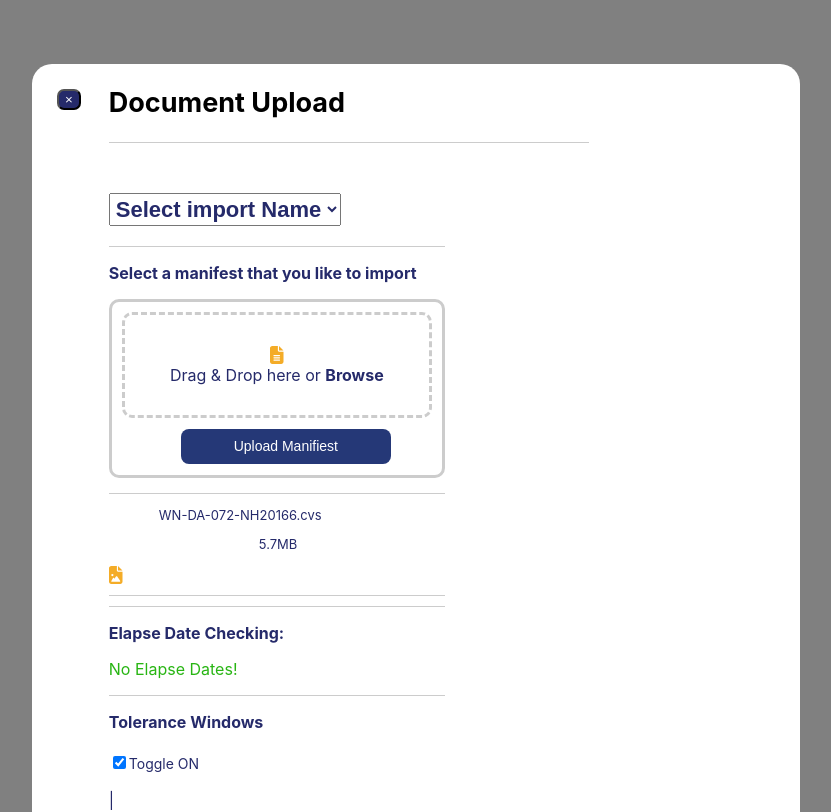
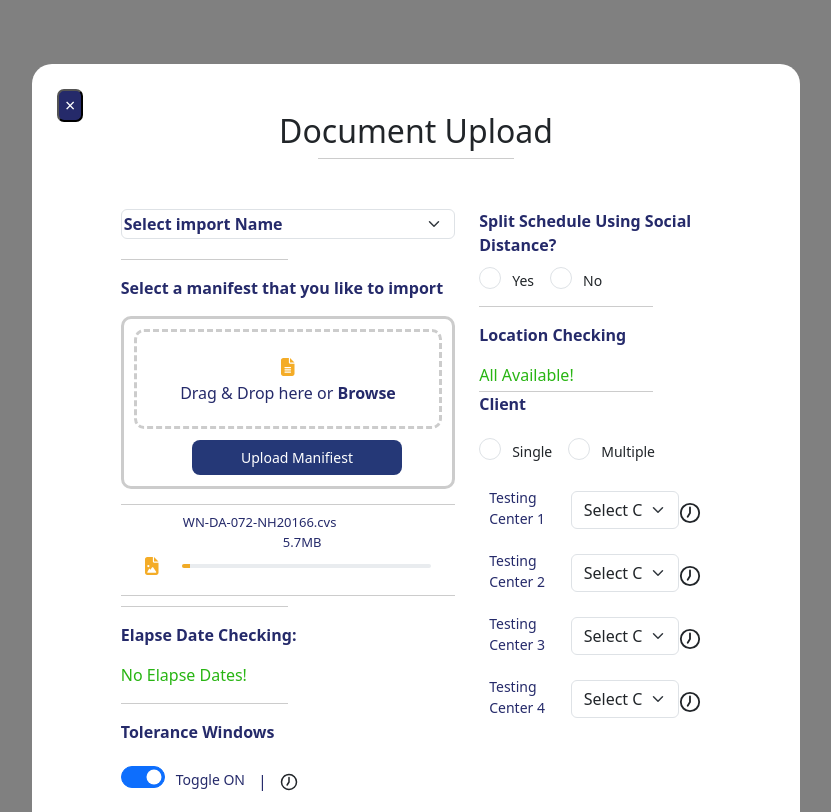
Before and after one commit to ProgramadorAlien/up-file, a React (Create React App) app: page / in a window 1280 px wide. Shown: the top 812 px of the page, without its empty margins (224-1055 px from the left). Built offline with nearby package versions, Linux system fonts and the light colour scheme.

Commit message:
Modified Css selector

```diff
--- a/src/App.css
+++ b/src/App.css
@@ -1,8 +1,11 @@
-body {
-  background-color: gray;
+
+html body {
+  background-color: gray !important;
   margin: 0;
   height: 100vh;
 }
+
+
 
 .form-content {
   display: flex;
--- a/src/Components/DragDrop.js
+++ b/src/Components/DragDrop.js
@@ -1,6 +1,6 @@
 import React, { useState, useRef } from 'react';
 import '../DragDrop.css';
-import { FcGallery } from "react-icons/fc";
+//import { FcGallery } from "react-icons/fc";
 import { FontAwesomeIcon } from '@fortawesome/react-fontawesome';
 import { faFileAlt, faFileImage  } from '@fortawesome/free-solid-svg-icons';
 
@@ -60,7 +60,7 @@ function DragDrop() {
 
             </div>
 
-            <div class="mb-2" style={{ borderTop: '1px solid #ccc', marginTop: '5px' }}></div>
+            <div className="mb-2" style={{ borderTop: '1px solid #ccc', marginTop: '5px' }}></div>
 
             <div className="container">
                 <div className="row justify-content-center"> {/* Centering the content */}
@@ -92,9 +92,9 @@ function DragDrop() {
             </div>
             </div>
 
-            <div class="mt-3" style={{ borderTop: '1px solid #ccc', marginTop: '5px' }}></div>
+            <div className="mt-3" style={{ borderTop: '1px solid #ccc', marginTop: '5px' }}></div>
         </div>
     );
 }
 
-export default DragDrop
+export default DragDrop;
--- a/src/Components/FormU.js
+++ b/src/Components/FormU.js
@@ -1,8 +1,8 @@
 import React, { useState } from 'react';
-import { FontAwesomeIcon } from '@fortawesome/react-fontawesome';
-import { faToggleOn } from '@fortawesome/free-solid-svg-icons';
+//import { FontAwesomeIcon } from '@fortawesome/react-fontawesome';
+//import { faToggleOn } from '@fortawesome/free-solid-svg-icons';
 import { LuClock7 } from "react-icons/lu";
-import { faClock } from '@fortawesome/free-solid-svg-icons';
+//import { faClock } from '@fortawesome/free-solid-svg-icons';
 import DragDrop from './DragDrop';
 import Toggle from './Toggle';
 
@@ -67,17 +67,17 @@ function FormU() {
             <option value="name3">Name 3</option>
           </select>
           <div className='col-lg-6' style={{ borderTop: '1px solid #ccc', marginTop: '20px' }}></div>
-            <div class="mt-3"><p className="blueText"><b>Select a manifest that you like to import</b></p></div>
+          <div className="mt-3"><p className="blueText"><b>Select a manifest that you like to import</b></p></div>
           <div>
             <DragDrop /> {/* Componente DragDrop */}
           </div>
 
           <div className='col-lg-6' style={{ borderTop: '1px solid #ccc', marginTop: '10px' }}></div>
-            <div><p class="mt-3"><b>Elapse Date Checking:</b></p>
-              <p class="mt-2">No Elapse Dates!</p>
+          <div><p className="mt-3"><b>Elapse Date Checking:</b></p>
+            <p className="mt-2">No Elapse Dates!</p>
           </div>
           <div className='col-lg-6' style={{ borderTop: '1px solid #ccc', marginTop: '10px' }}></div>
-            <div class="mt-3"><p className="blueText"><b>Tolerance Windows</b></p></div>
+          <div className="mt-3"><p className="blueText"><b>Tolerance Windows</b></p></div>
 
           <div className="row justify-content-left" style={{ marginTop: '8px'}}>
             <div className="col-md-auto" style={{ marginRight: '0px', paddingRight: '1px' }}>
@@ -96,7 +96,7 @@ function FormU() {
           </div>
         </div>
         <div className="col-lg-5">
-            <p class="mt-0 mb-1"><b>Split Schedule Using Social Distance?</b></p>
+          <p className="mt-0 mb-1"><b>Split Schedule Using Social Distance?</b></p>
           <div className="form-check form-check-inline" style={{ marginTop: '0px' }}>
             <input
               className="form-check-input"
@@ -127,8 +127,8 @@ function FormU() {
             <div style={{ marginTop: '10px' }}></div>
           </div>
           <div className='col-lg-9' style={{ borderTop: '1px solid #ccc', marginTop: '0px' }}></div>
-            <div><p class="mt-3"><b>Location Checking</b></p>
-              <p class="mt-2 mb-1">All Available!</p>
+          <div><p className="mt-3"><b>Location Checking</b></p>
+            <p className="mt-2 mb-1">All Available!</p>
           </div>
           <div className='col-lg-9' style={{ borderTop: '1px solid #ccc', marginTop: '0px' }}></div>
 
@@ -267,4 +267,4 @@ function FormU() {
   )
 };
 
-export default FormU
+export default FormU;
--- a/src/index.js
+++ b/src/index.js
@@ -2,6 +2,7 @@ import React from 'react';
 import ReactDOM from 'react-dom/client';
 import './index.css';
 import App from './App';
+import '../node_modules/bootstrap/dist/css/bootstrap.min.css';
 import reportWebVitals from './reportWebVitals';
 
 const root = ReactDOM.createRoot(document.getElementById('root'));
```
Lines whose indentation alone changed are shown as unchanged.
